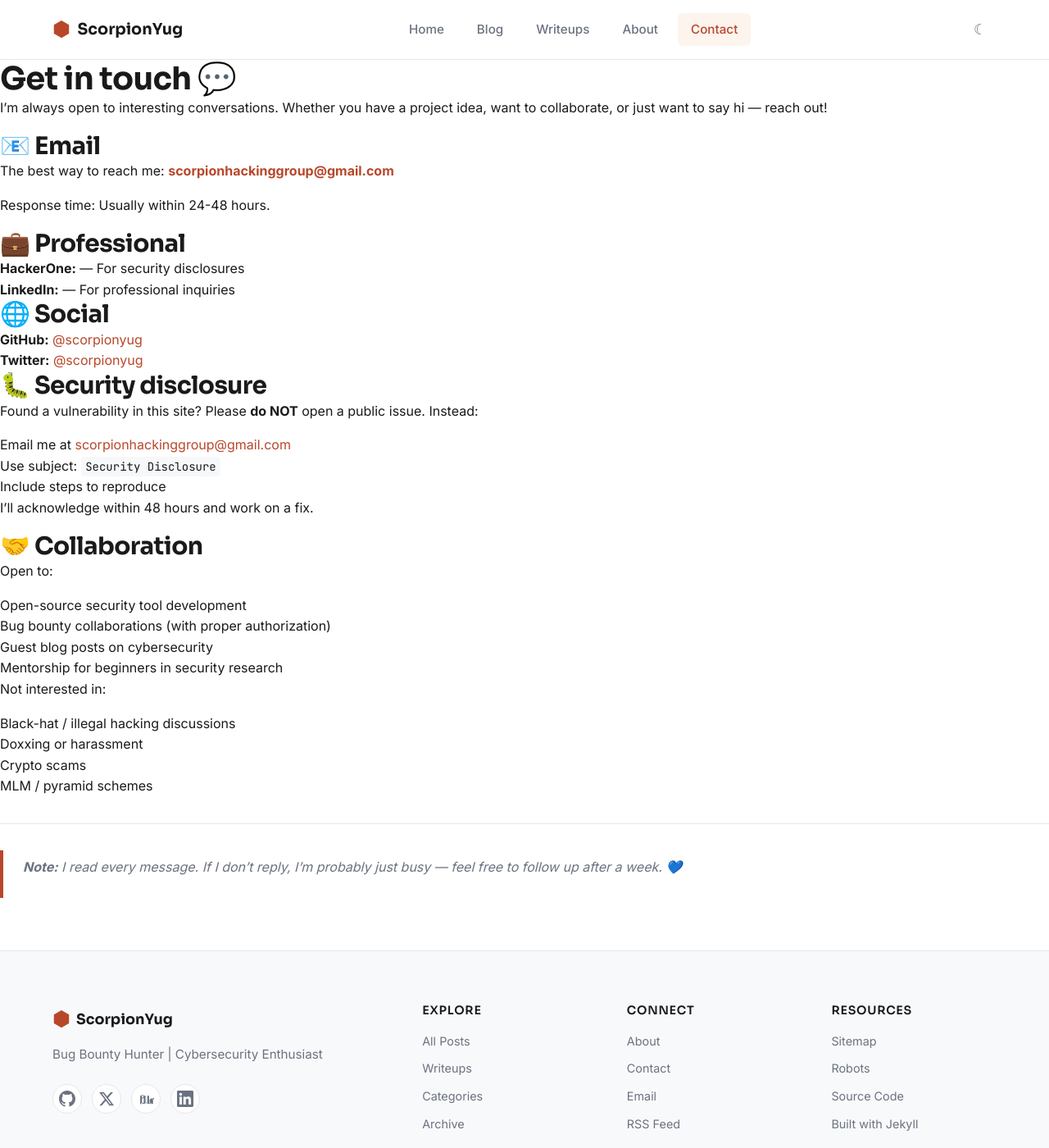
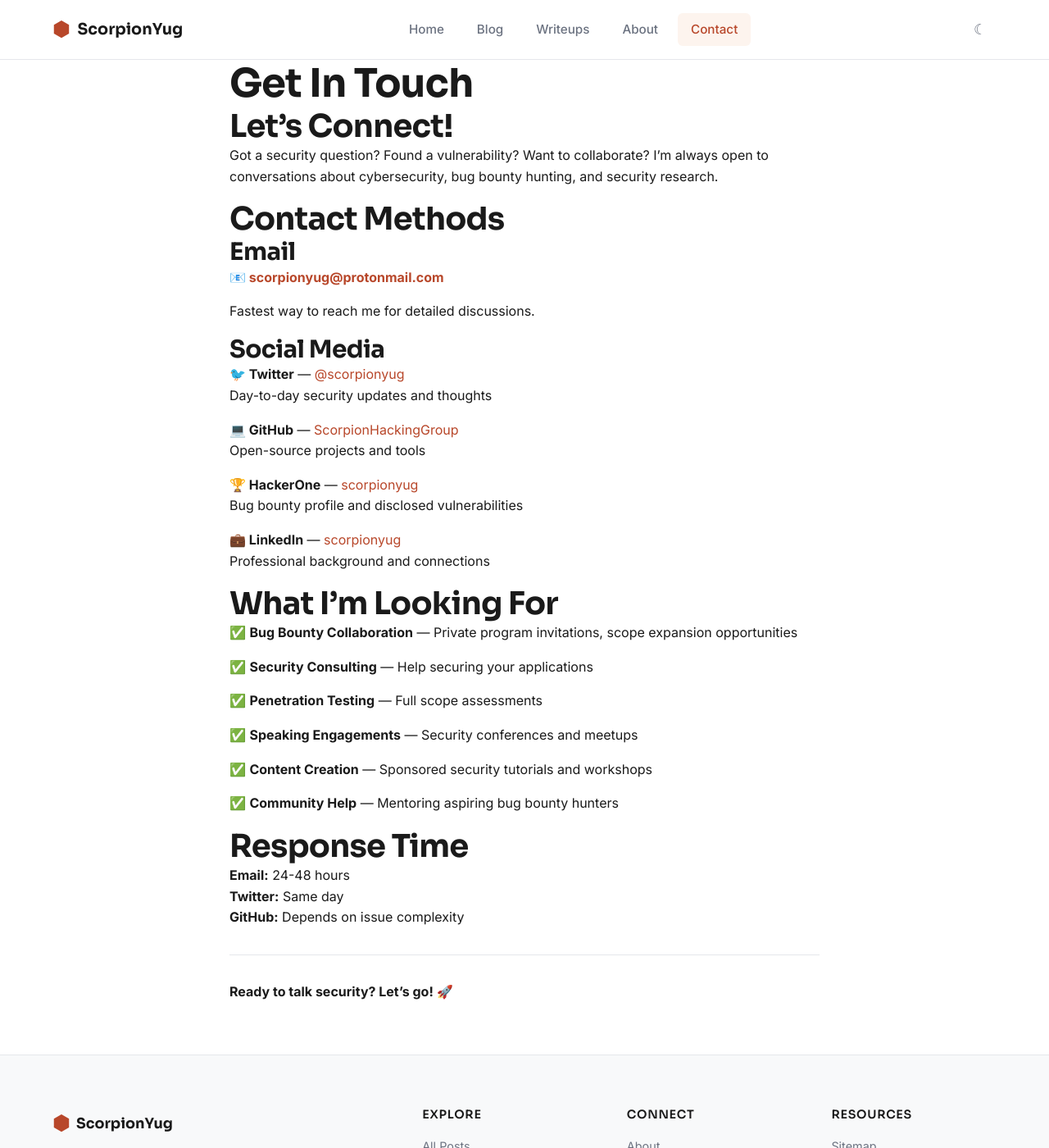
Before and after one commit to ScorpionHackingGroup/Web, a Jekyll site: the page built from contact.md, in a window 1280 px wide and 1400 px high. Shown: the whole window at 82% size. Built offline with Jekyll 4.4.1, drawn with Linux system fonts in a browser that asks for light colours.

Commit message:
Fix: Complete site configuration and missing pages
- Fix _config.yml: Correct email typo and social links
- Add writeups.html page (missing)
- Add about.md page (missing)
- Add contact.md page (missing)
- Update .gitignore to exclude _site and build artifacts
- Fix Gemfile for proper GitHub Pages compatibility
- These changes resolve all rendering issues

```diff
--- a/_config.yml
+++ b/_config.yml
@@ -7,7 +7,7 @@
 description: >
   Personal portfolio and blog of ScorpionYug — sharing bug bounty
   writeups, cybersecurity tutorials, and journey into ethical hacking.
-email: "scorpionhackinggroup@gmail.com"
+email: "scorpionyug@protonmail.com"
 repository: "ScorpionHackingGroup/Web"
 url: "https://scorpionyug.my.id"
 baseurl: ""
@@ -28,18 +28,20 @@
   - jekyll-seo-tag
   - jekyll-sitemap
   - jekyll-paginate
-  - jekyll-archives
 
 # SEO & Social
 logo: /assets/images/logo.png
 author:
   name: "ScorpionYug"
-  email: "scorpionhackinggrouo@gmail.com"
-  twitter: "scorpionyug"  # if applicable
+  email: "scorpionyug@protonmail.com"
+  twitter: "scorpionyug"
 social:
   name: "ScorpionYug"
   links:
-    - https://github.com/scorpionhackinggroup
+    - https://github.com/ScorpionHackingGroup
+    - https://twitter.com/scorpionyug
+    - https://hackerone.com/scorpionyug
+    - https://linkedin.com/in/scorpionyug
 
 # Exclude from build
 exclude:
@@ -52,6 +54,10 @@
   - .jekyll-cache
   - .github
   - admin/
+  - _site
+  - .git
+  - .gitignore
+  - .nojekyll
 
 # Collections (for admin panel posts)
 collections:
--- a/contact.md
+++ b/contact.md
@@ -1,50 +1,55 @@
 ---
-layout: default
-title: Contact
+layout: page
+title: Get In Touch
 permalink: /contact/
-subtitle: Let's connect — collaboration, questions, or just a friendly chat
+description: Contact ScorpionYug for collaboration, security consultation, or just to say hi
 ---
 
-## Get in touch 💬
+## Let's Connect!
 
-I'm always open to interesting conversations. Whether you have a project idea, want to collaborate, or just want to say hi — reach out!
+Got a security question? Found a vulnerability? Want to collaborate? I'm always open to conversations about cybersecurity, bug bounty hunting, and security research.
 
-### 📧 Email
-The best way to reach me: **[{{ site.email }}](mailto:{{ site.email }})**
+## Contact Methods
 
-Response time: Usually within 24-48 hours.
+### Email
+**📧 [scorpionyug@protonmail.com](mailto:scorpionyug@protonmail.com)**
 
-### 💼 Professional
-- **HackerOne:** [{{ site.social.links[2] }}]({{ site.social.links[2] }}) — For security disclosures
-- **LinkedIn:** [{{ site.social.links[3] }}]({{ site.social.links[3] }}) — For professional inquiries
+Fastest way to reach me for detailed discussions.
 
-### 🌐 Social
-- **GitHub:** [@scorpionyug](https://github.com/scorpionyug)
-- **Twitter:** [@scorpionyug](https://twitter.com/scorpionyug)
+### Social Media
 
-### 🐛 Security disclosure
+**🐦 Twitter** — [@scorpionyug](https://twitter.com/scorpionyug)
+Day-to-day security updates and thoughts
 
-Found a vulnerability in this site? Please **do NOT** open a public issue. Instead:
-1. Email me at [{{ site.email }}](mailto:{{ site.email }})
-2. Use subject: `Security Disclosure`
-3. Include steps to reproduce
+**💻 GitHub** — [ScorpionHackingGroup](https://github.com/ScorpionHackingGroup)
+Open-source projects and tools
 
-I'll acknowledge within 48 hours and work on a fix.
+**🏆 HackerOne** — [scorpionyug](https://hackerone.com/scorpionyug)
+Bug bounty profile and disclosed vulnerabilities
 
-### 🤝 Collaboration
+**💼 LinkedIn** — [scorpionyug](https://linkedin.com/in/scorpionyug)
+Professional background and connections
 
-Open to:
-- Open-source security tool development
-- Bug bounty collaborations (with proper authorization)
-- Guest blog posts on cybersecurity
-- Mentorship for beginners in security research
+## What I'm Looking For
 
-Not interested in:
-- Black-hat / illegal hacking discussions
-- Doxxing or harassment
-- Crypto scams
-- MLM / pyramid schemes
+✅ **Bug Bounty Collaboration** — Private program invitations, scope expansion opportunities
+
+✅ **Security Consulting** — Help securing your applications
+
+✅ **Penetration Testing** — Full scope assessments
+
+✅ **Speaking Engagements** — Security conferences and meetups
+
+✅ **Content Creation** — Sponsored security tutorials and workshops
+
+✅ **Community Help** — Mentoring aspiring bug bounty hunters
+
+## Response Time
+
+- **Email:** 24-48 hours
+- **Twitter:** Same day
+- **GitHub:** Depends on issue complexity
 
 ---
 
-> **Note:** I read every message. If I don't reply, I'm probably just busy — feel free to follow up after a week. 💙
+**Ready to talk security? Let's go! 🚀**
```
Also changed, not shown: Gemfile (+10 -7 lines), about.md (+38 -31 lines), writeups.html (+14 -15 lines), 1 other file.
